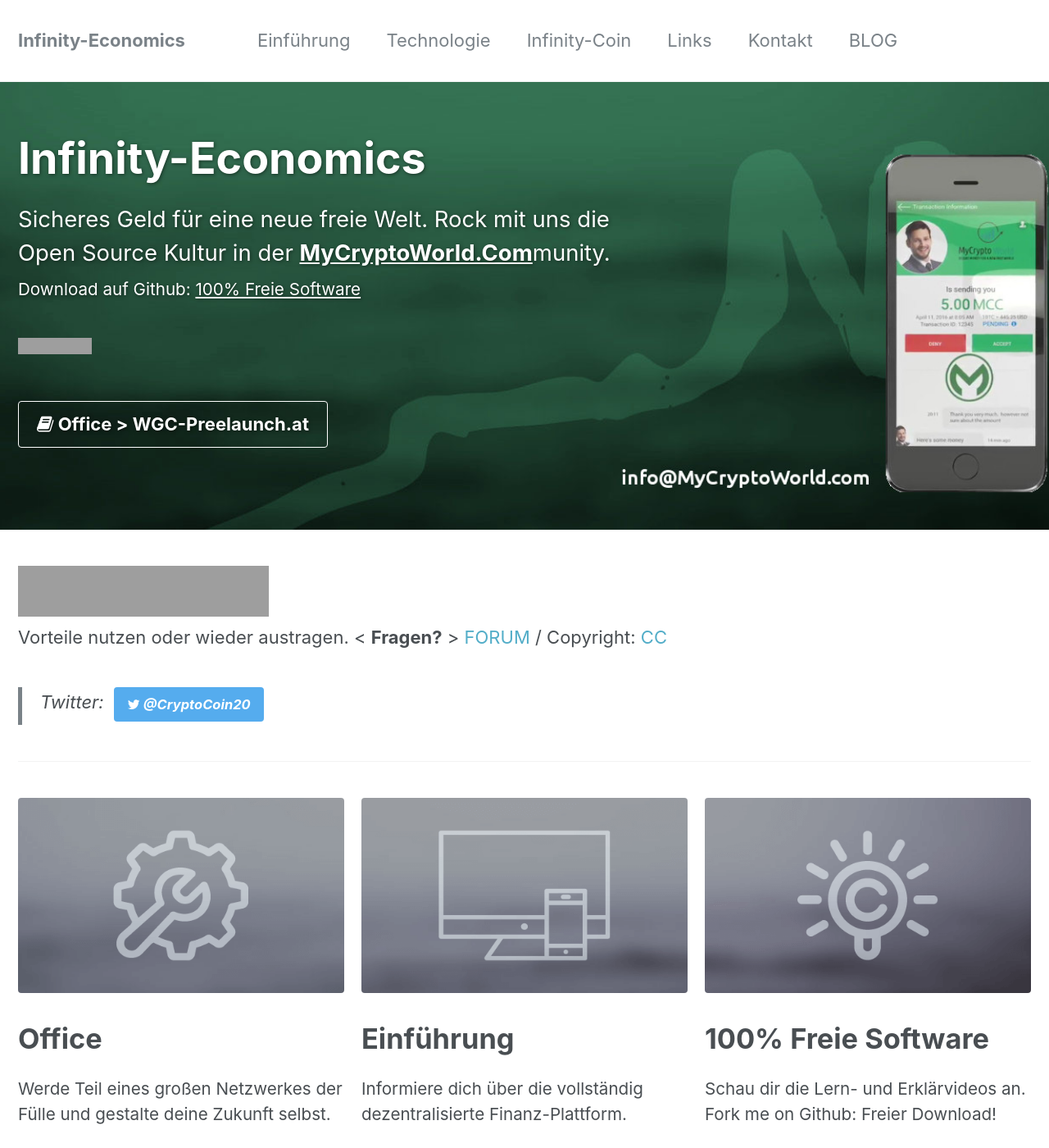
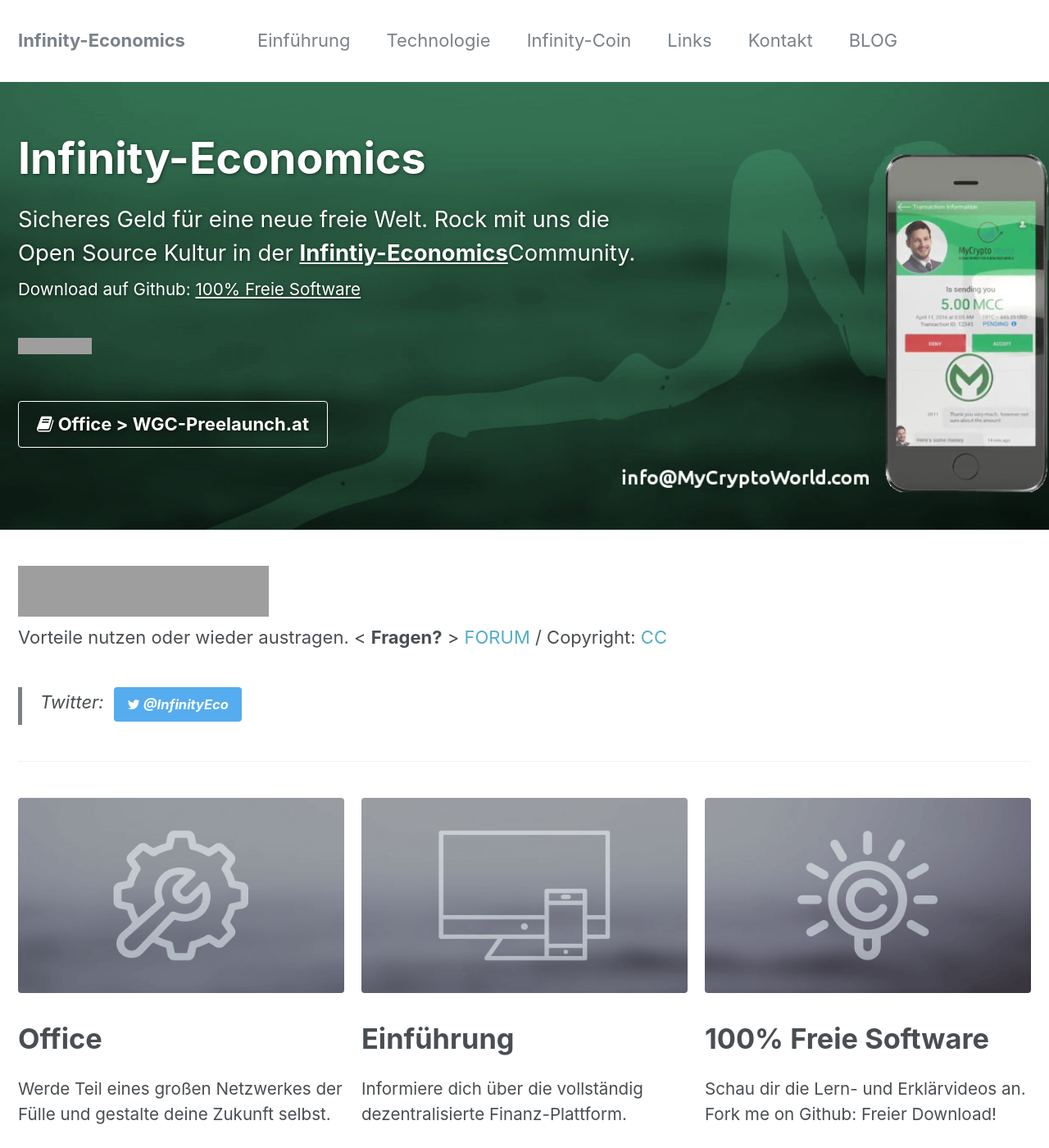
Before and after one commit to infinity-economics/WhitePaper, a Jekyll site: the page built from _pages/home.md, in a window 1280 px wide and 1400 px high. Shown: the whole window at 82% size. Built offline with Jekyll 4.4.1, drawn with Linux system fonts in a browser that asks for light colours; grey boxes are pictures that could not be loaded.

Commit message:
Update home.md

```diff
--- a/_pages/home.md
+++ b/_pages/home.md
@@ -7,8 +7,8 @@ header:
   cta_label: "<i class='fa fa-book'></i> Office > WGC-Preelaunch.at"
   cta_url: "http://WGC-Preelaunch.at/"
   caption:
-excerpt: '{::nomarkdown}Sicheres Geld für eine neue freie Welt. Rock mit uns die Open Source Kultur in der <b><a href="http://MyCryptoWorld.Com">MyCryptoWorld.Com</a></b>munity.<br />
-<small>Download auf Github: <a href="https://github.com/MyCryptoWorld" target="_blank">100% Freie Software</a></small><br /><br />
+excerpt: '{::nomarkdown}Sicheres Geld für eine neue freie Welt. Rock mit uns die Open Source Kultur in der <b><a href="http://Infinity-Economics.at">Infintiy-Economics</a></b>Community.<br />
+<small>Download auf Github: <a href="https://github.com/infinity-economics" target="_blank">100% Freie Software</a></small><br /><br />
 <iframe style="display: inline-block;" src="https://ghbtns.com/github-btn.html?user=mmistakes&repo=minimal-mistakes&type=fork&count=true&size=large" frameborder="0" scrolling="0" width="158px" height="30px"></iframe>{:/nomarkdown}'
 feature_row:
   - image_path: /assets/images/mm-customizable-feature.png
@@ -39,8 +39,8 @@ intro:
 ---
 <iframe class="ktv2" src="https://klicktipp.s3.amazonaws.com/userimages/27858/forms/59928/1dw8zmpxz8z84a3.html"
 style="position:relative;display:inline-block;border:none;background:transparent none no-repeat scroll 0 0;margin:0;" width="306" height="62" scrolling="no"></iframe>
-Vorteile nutzen oder wieder austragen.  < **Fragen?** > [FORUM](https://forum.MyCryptoWorld.Com){:target="_blank"} / Copyright: [CC](https://creativecommons.org/licenses/by-sa/4.0/deed.de){:target="_blank"}
- > Twitter:&nbsp; [<i class="fa fa-twitter"></i> @CryptoCoin20](https://twitter.com/CryptoCoin20){:target="_blank"}{: .btn .btn--twitter}
+Vorteile nutzen oder wieder austragen.  < **Fragen?** > [FORUM](https://forum.Infinity-Economics.at){:target="_blank"} / Copyright: [CC](https://creativecommons.org/licenses/by-sa/4.0/deed.de){:target="_blank"}
+ > Twitter:&nbsp; [<i class="fa fa-twitter"></i> @InfinityEco](https://twitter.com/InfinityEco){:target="_blank"}{: .btn .btn--twitter}
 
 {% include feature_row id="intro" type="center" %}
 
```
